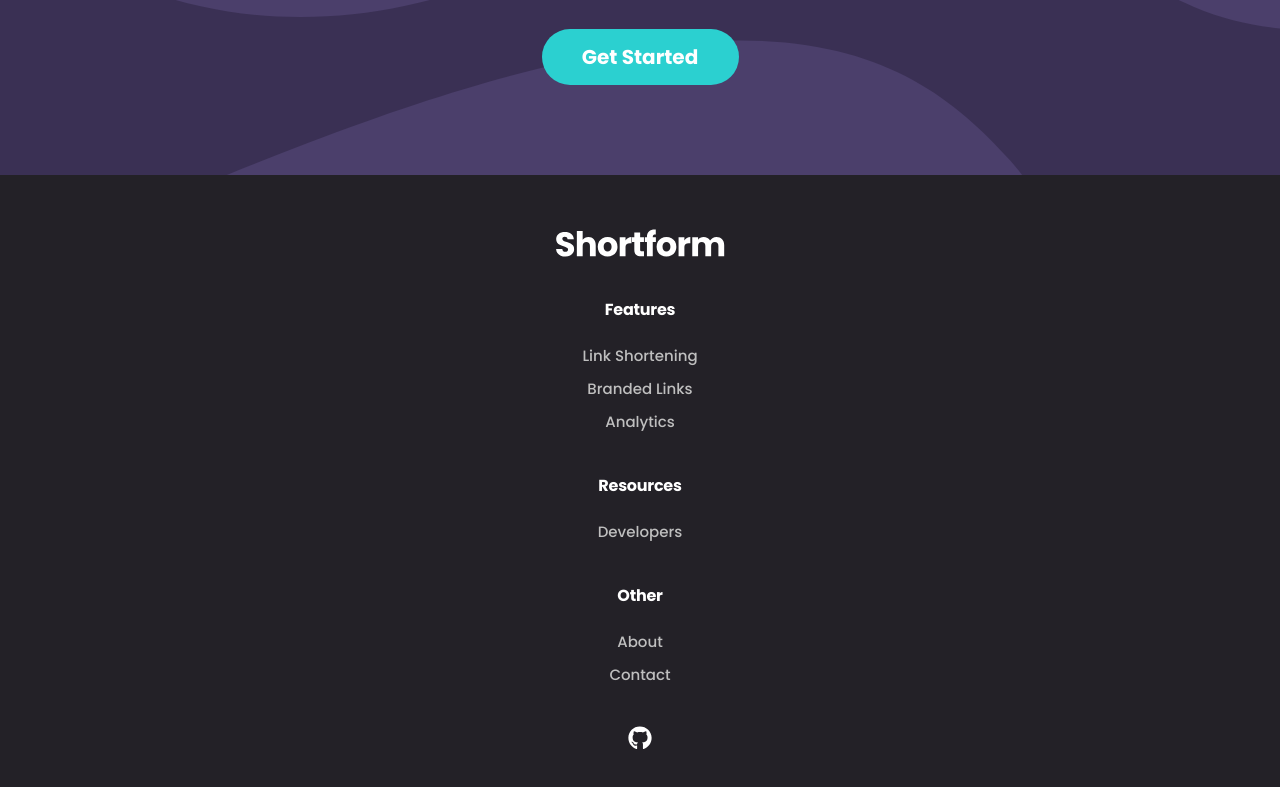
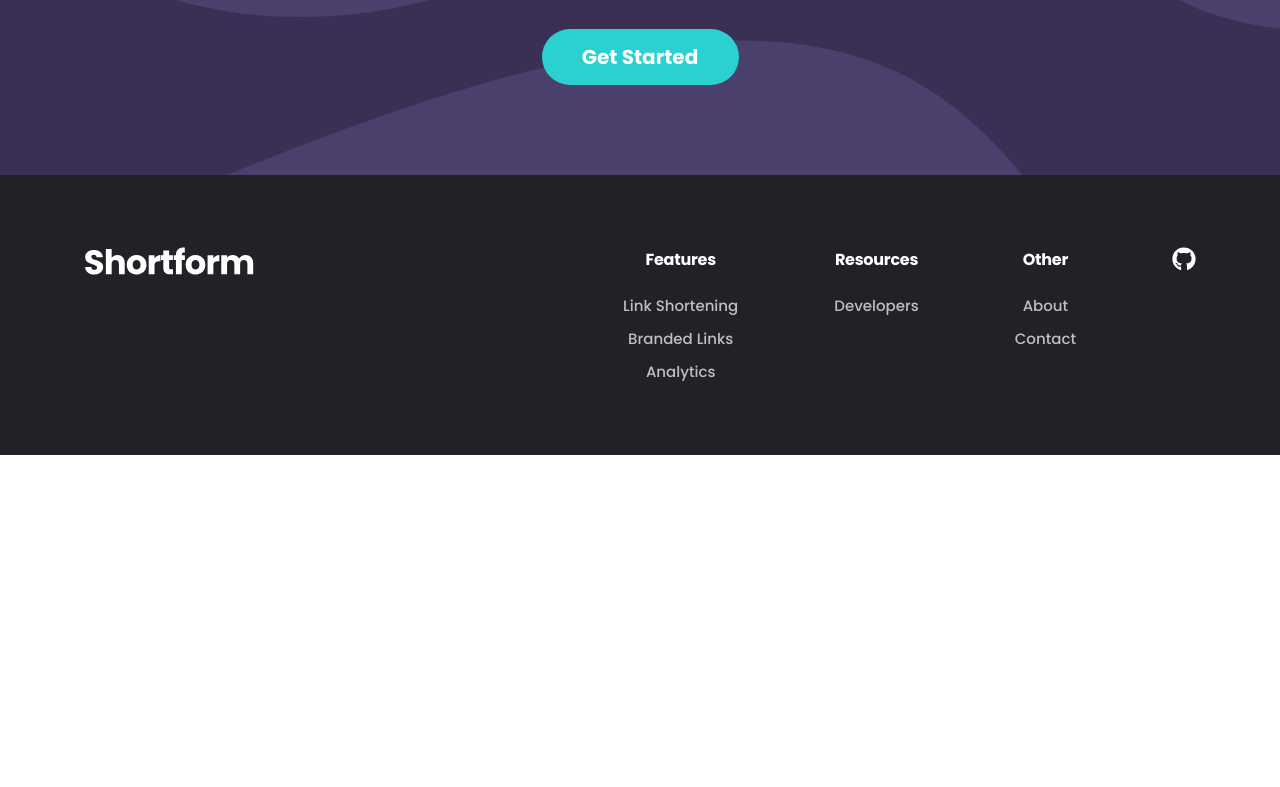
Before and after one commit to djslade/shortform, a React (Vite) app in the folder web/: page / in a window 1280 px wide. Shown: the part 2088-2875 px from the top of the page. After the commit the page ends 2543 px from the top, so only its background shows below. Built offline with nearby package versions, Linux system fonts and the light colour scheme.

Commit message:
finished footer desktop

```diff
--- a/web/src/components/Footer.tsx
+++ b/web/src/components/Footer.tsx
@@ -38,21 +38,29 @@ const footerLinksData = [
 export const Footer = () => {
   return (
     <footer className="footer">
+      <div className="footer-inner-container">
+        <div className="footer-left">
           <img
             src="/text-logo-footer.svg"
             alt="Shortform"
             className="footer-logo"
           />
-      <>
+        </div>
+        <div className="footer-right">
           {footerLinksData.map((fl) => (
-          <FooterLinks key={fl.heading} heading={fl.heading} links={fl.links} />
+            <FooterLinks
+              key={fl.heading}
+              heading={fl.heading}
+              links={fl.links}
+            />
           ))}
-      </>
           <div className="footer-social-container">
             <a href="/" className="footer-social">
               <FaGithub className="footer-social-icon" />
             </a>
           </div>
+        </div>
+      </div>
     </footer>
   );
 };
--- a/web/src/styles/Footer.css
+++ b/web/src/styles/Footer.css
@@ -1,6 +1,9 @@
 .footer {
   background-color: #232127;
-  padding: 54px 0;
+}
+
+.footer-inner-container {
+  padding: 54px 32px;
   display: flex;
   flex-direction: column;
   align-items: center;
@@ -9,6 +12,20 @@
 
 .footer-logo {
   height: 28px;
+}
+
+.footer-right {
+  display: flex;
+  flex-direction: column;
+  align-items: center;
+  gap: 48px;
+}
+
+.footer-links-data-container {
+  display: flex;
+  flex-direction: column;
+  align-items: center;
+  gap: 48px;
 }
 
 .footer-social-container {
@@ -21,3 +38,24 @@
   height: 24px;
   width: 24px;
 }
+
+.footer-social-icon:hover {
+  color: #2bd0d0;
+}
+
+@media (min-width: 900px) {
+  .footer-inner-container {
+    padding: 72px 48px;
+    flex-direction: row;
+    max-width: 1208px;
+    margin: 0 auto;
+    align-items: start;
+    justify-content: space-between;
+  }
+
+  .footer-right {
+    flex-direction: row;
+    align-items: start;
+    gap: 96px;
+  }
+}
--- a/web/src/styles/FooterLinks.css
+++ b/web/src/styles/FooterLinks.css
@@ -24,3 +24,7 @@
   color: #bfbfbf;
   text-decoration: none;
 }
+
+.footer-link:hover {
+  color: #2bd0d0;
+}
--- a/web/src/styles/Header.css
+++ b/web/src/styles/Header.css
@@ -31,6 +31,10 @@
     text-decoration: none;
   }
 
+  .header-link:hover {
+    color: #34313d;
+  }
+
   .header-right {
     display: flex;
     align-items: center;
--- a/web/src/styles/PrimaryLink.css
+++ b/web/src/styles/PrimaryLink.css
@@ -12,3 +12,7 @@
   color: #ffffff;
   text-decoration: none;
 }
+
+.primary-link:hover {
+  background-color: #9ae3e3;
+}
```
Lines whose indentation alone changed are shown as unchanged.
